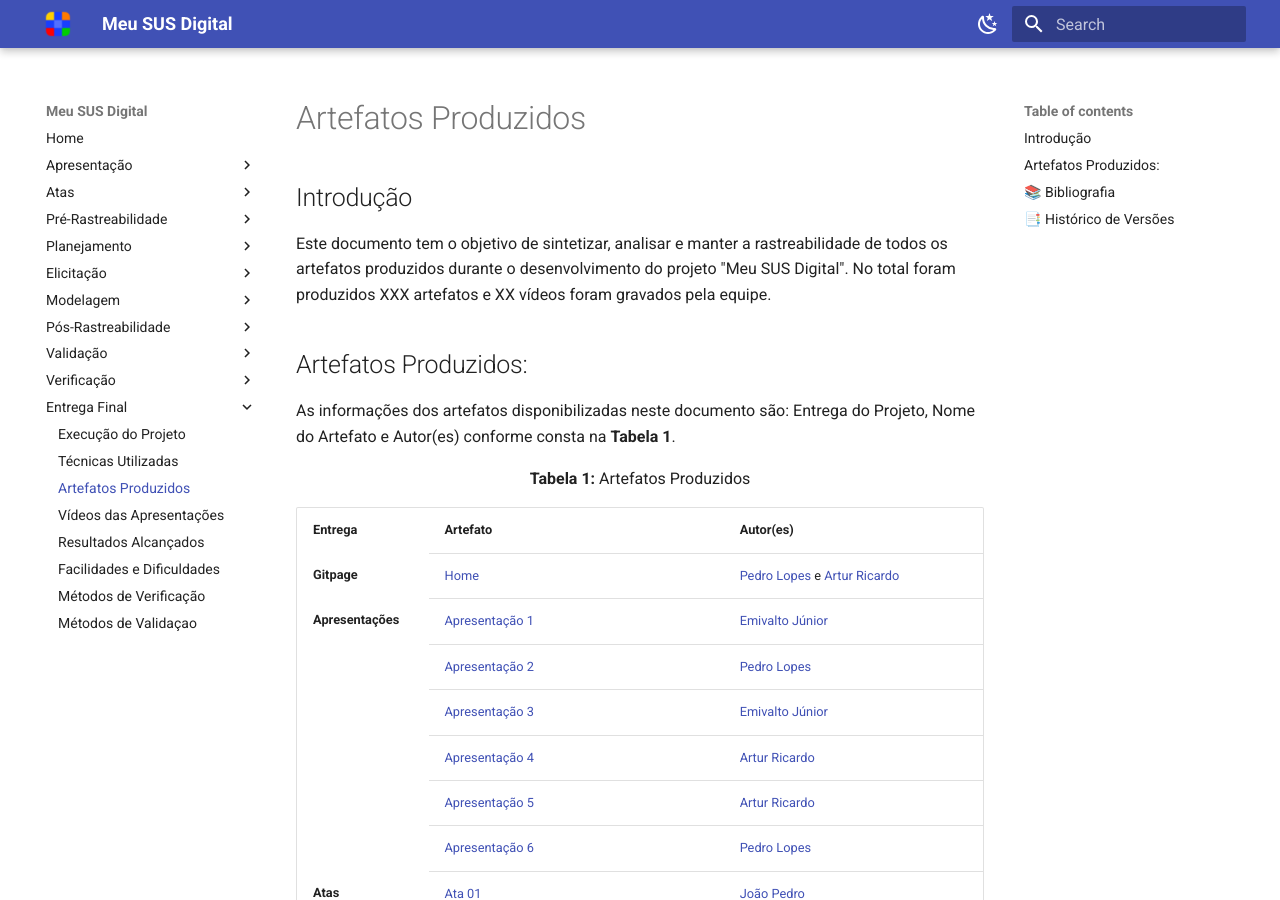
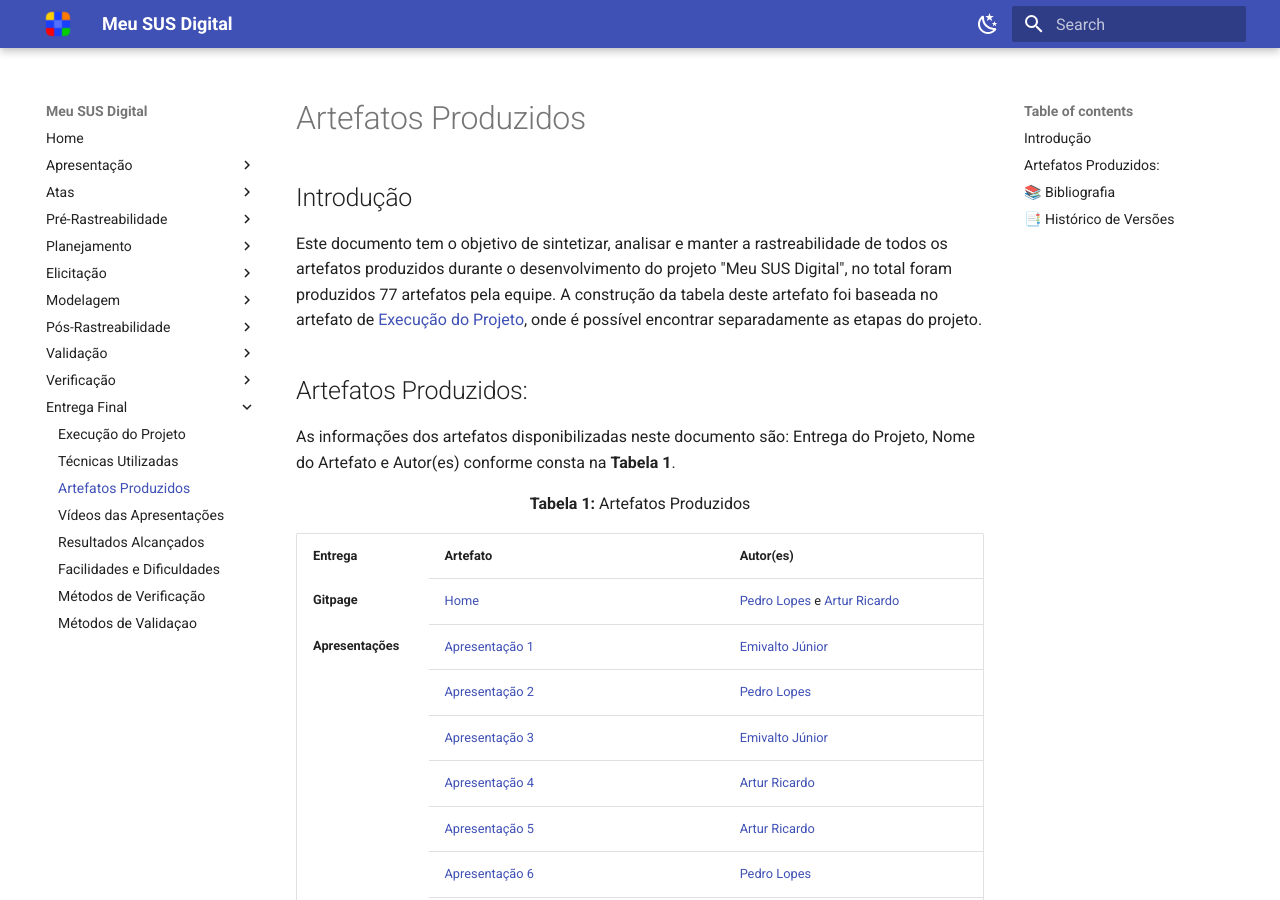
Before and after one commit to Requisitos-de-Software/2024.2-MeuSUSDigital, an MkDocs documentation site: the page built from docs/entrega-final/artefatos-produzidos.md, in a window 1280 px wide and 900 px high. Built offline with MkDocs 1.6.1 and Material for MkDocs 9.7.7, drawn with Linux system fonts in a browser that asks for light colours.

Commit message:
Update artefatos-produzidos.md

```diff
--- a/docs/entrega-final/artefatos-produzidos.md
+++ b/docs/entrega-final/artefatos-produzidos.md
@@ -2,7 +2,7 @@
 
 ## Introdução
 
-Este documento tem o objetivo de sintetizar, analisar e manter a rastreabilidade de todos os artefatos produzidos durante o desenvolvimento do projeto "Meu SUS Digital". No total foram produzidos XXX artefatos e XX vídeos foram gravados pela equipe.
+Este documento tem o objetivo de sintetizar, analisar e manter a rastreabilidade de todos os artefatos produzidos durante o desenvolvimento do projeto "Meu SUS Digital", no total foram produzidos 77 artefatos pela equipe. A construção da tabela deste artefato foi baseada no artefato de [Execução do Projeto](https://requisitos-de-software.github.io/2024.2-MeuSUSDigital/entrega-final/execucao-do-projeto/), onde é possível encontrar separadamente as etapas do projeto.
 
 
 ## Artefatos Produzidos:
```
